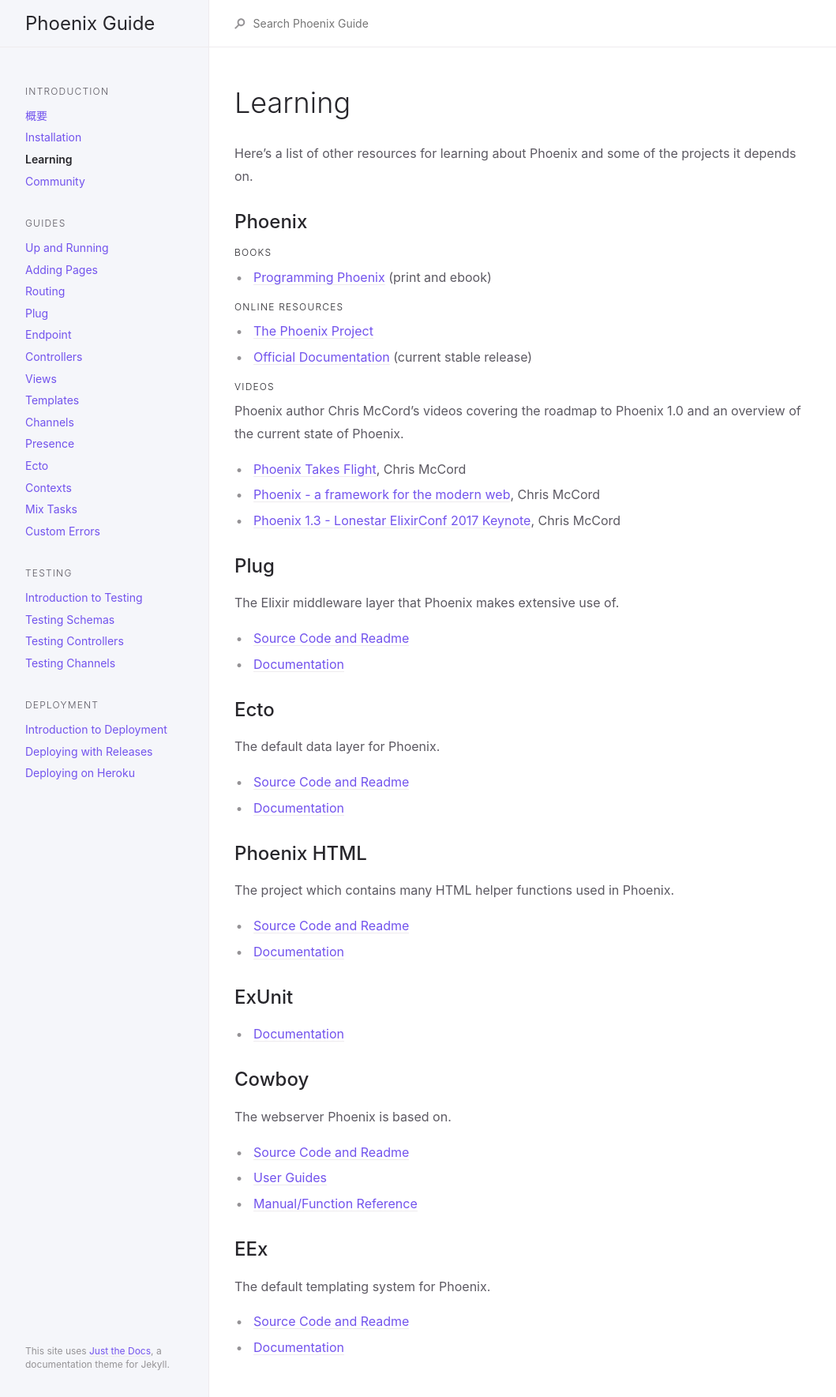
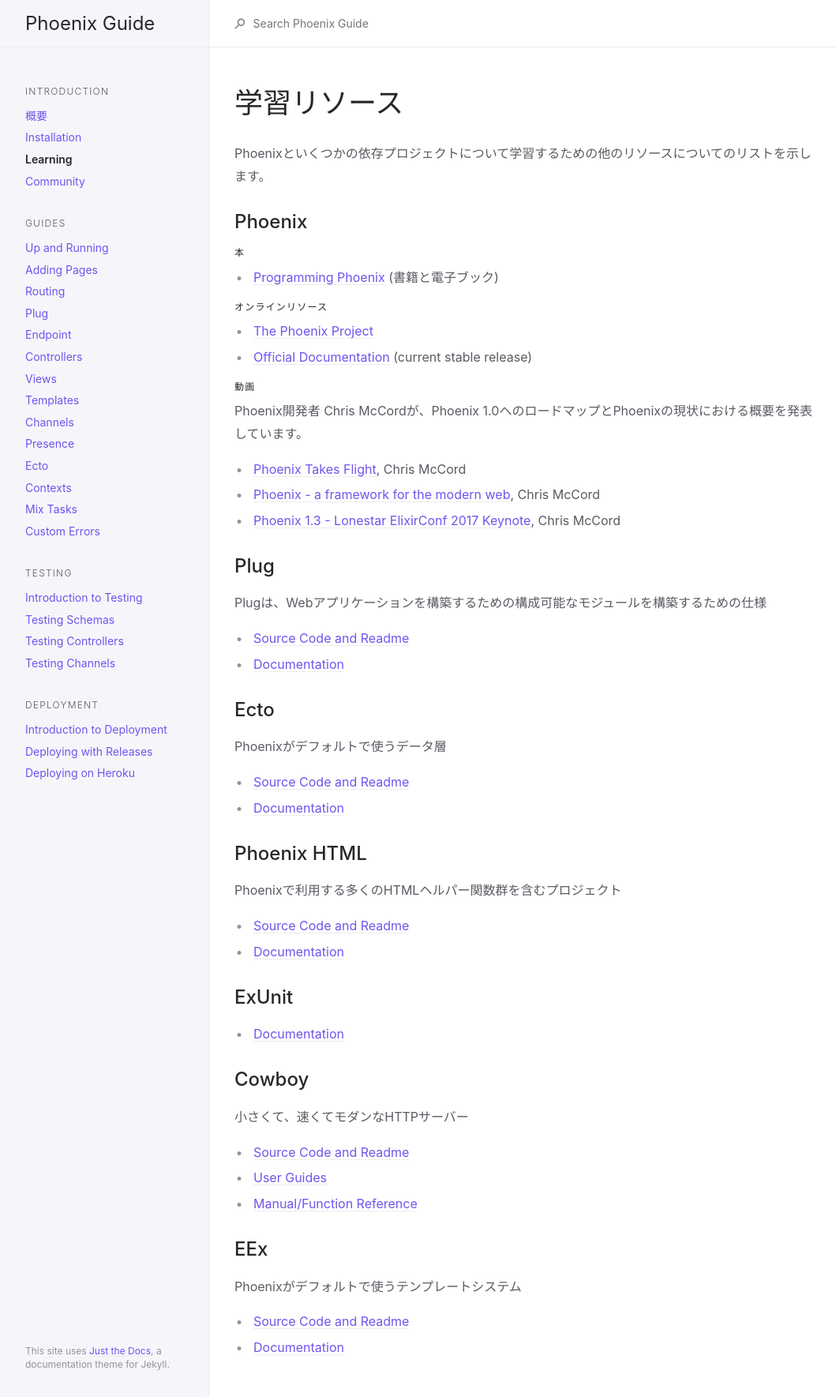
Before and after one commit to fukuoka-ex/phoenix-guide-ja, a Jekyll site: the page built from guides/1.4/introduction/learning.md, in a window 1280 px wide. Shown: the whole page at 79% size, without its empty margins (107-1166 px from the left). Built offline with Jekyll 4.4.1, drawn with Linux system fonts in a browser that asks for light colours.

Commit message:
translate guides/1.4/introduction/learning.md

```diff
--- a/guides/1.4/introduction/learning.md
+++ b/guides/1.4/introduction/learning.md
@@ -5,37 +5,38 @@ title: Learning
 nav_order: 3
 hash: 3161ec8b32414565d97ac864b67311d405e58a98
 ---
-# Learning
+# 学習リソース
 
-Here's a list of other resources for learning about Phoenix and some of the projects it depends on.
+Phoenixといくつかの依存プロジェクトについて学習するための他のリソースについてのリストを示します。
 
 ## Phoenix
 
-#### Books
-- [Programming Phoenix](https://pragprog.com/book/phoenix/programming-phoenix) (print and ebook)
+#### 本
+- [Programming Phoenix](https://pragprog.com/book/phoenix/programming-phoenix) (書籍と電子ブック)
 
-#### Online Resources
+#### オンラインリソース
 - [The Phoenix Project](https://github.com/phoenixframework/phoenix)
 - [Official Documentation](https://hexdocs.pm/phoenix/) (current stable release)
 
-#### Videos
-Phoenix author Chris McCord's videos covering the roadmap to Phoenix 1.0 and an overview of the current state of Phoenix.
+#### 動画
+Phoenix開発者 Chris McCordが、Phoenix 1.0へのロードマップとPhoenixの現状における概要を発表しています。
+
 - [Phoenix Takes Flight](http://www.chrismccord.com/blog/2015/05/09/elixirconfeu-keynote-phoenix-takes-flight/), Chris McCord
 - [Phoenix - a framework for the modern web](https://vimeo.com/131633172), Chris McCord
 - [Phoenix 1.3 - Lonestar ElixirConf 2017 Keynote](https://www.youtube.com/watch?v=tMO28ar0lW8), Chris McCord
 
 ## Plug
-The Elixir middleware layer that Phoenix makes extensive use of.
+Plugは、Webアプリケーションを構築するための構成可能なモジュールを構築するための仕様
 - [Source Code and Readme](https://github.com/elixir-lang/plug)
 - [Documentation](https://hexdocs.pm/plug)
 
 ## Ecto
-The default data layer for Phoenix.
+Phoenixがデフォルトで使うデータ層
 - [Source Code and Readme](https://github.com/elixir-lang/ecto)
 - [Documentation](https://hexdocs.pm/ecto/)
 
 ## Phoenix HTML
-The project which contains many HTML helper functions used in Phoenix.
+Phoenixで利用する多くのHTMLヘルパー関数群を含むプロジェクト
 - [Source Code and Readme](https://github.com/phoenixframework/phoenix_html)
 - [Documentation](https://hexdocs.pm/phoenix_html/)
 
@@ -43,12 +44,12 @@ The project which contains many HTML helper functions used in Phoenix.
 - [Documentation](https://hexdocs.pm/ex_unit/ExUnit.html)
 
 ## Cowboy
-The webserver Phoenix is based on.
+小さくて、速くてモダンなHTTPサーバー
 - [Source Code and Readme](https://github.com/ninenines/cowboy)
 - [User Guides](http://ninenines.eu/docs/en/cowboy/1.0/guide/)
 - [Manual/Function Reference](http://ninenines.eu/docs/en/cowboy/1.0/manual/)
 
 ## EEx
-The default templating system for Phoenix.
-- [Source Code and Readme](https://github.com/elixir-lang/elixir)
+Phoenixがデフォルトで使うテンプレートシステム
+- [Source Code and Readme](https://github.com/crowdhailer/eex_html)
 - [Documentation](https://hexdocs.pm/eex/EEx.html)
```
